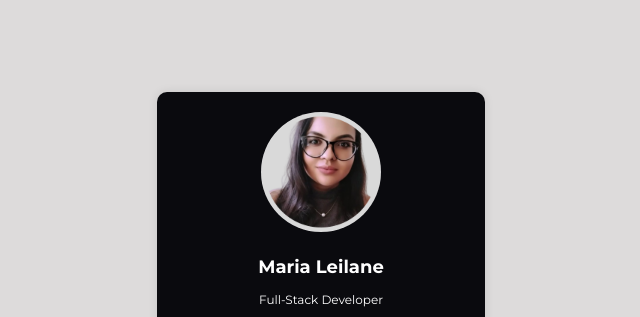
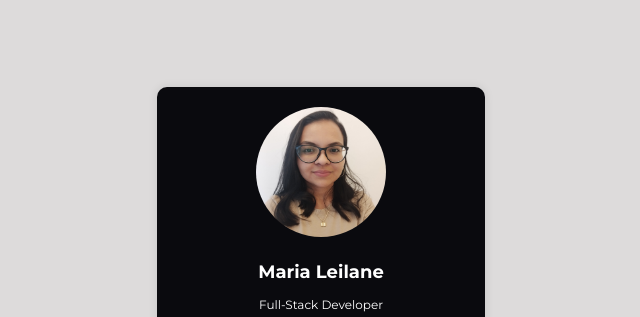
Before and after one commit to mleilane/WebPage-LinkTree, a plain HTML site: page index.html in a window 1280 px wide. Shown: the top 317 px of the page, without its empty margins (319-959 px from the left). Drawn offline with Linux system fonts and the light colour scheme.

Commit message:
Alteração da foto

```diff
--- a/index.html
+++ b/index.html
@@ -11,7 +11,7 @@
   </head>
   <body>
     <section class="container">
-      <img src="perfil.png" alt="foto-perfil" class="profile-pic" />
+      <img src="perfil_4.jpeg" alt="foto-perfil" class="profile-pic" />
       <h1>  Maria Leilane </Maria></h1>
       <p>Full-Stack Developer</p>
       <section class="links">
--- a/style.css
+++ b/style.css
@@ -24,8 +24,8 @@ body {
   width: 18rem;
 }
 .profile-pic {
-  width: 120px;
-  height: 120px;
+  width: 130px;
+  height: 130px;
   margin-bottom: 5px;
   border-radius: 50%;
 }
```
Also changed, not shown: perfil_4.jpeg (added).
